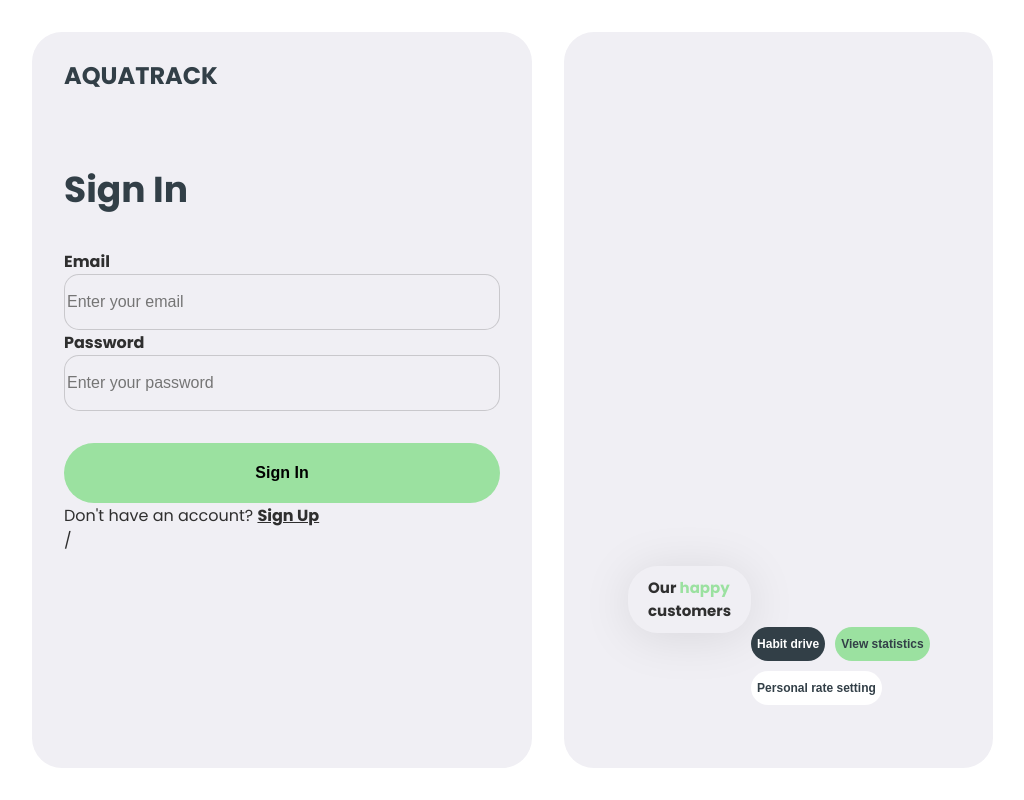
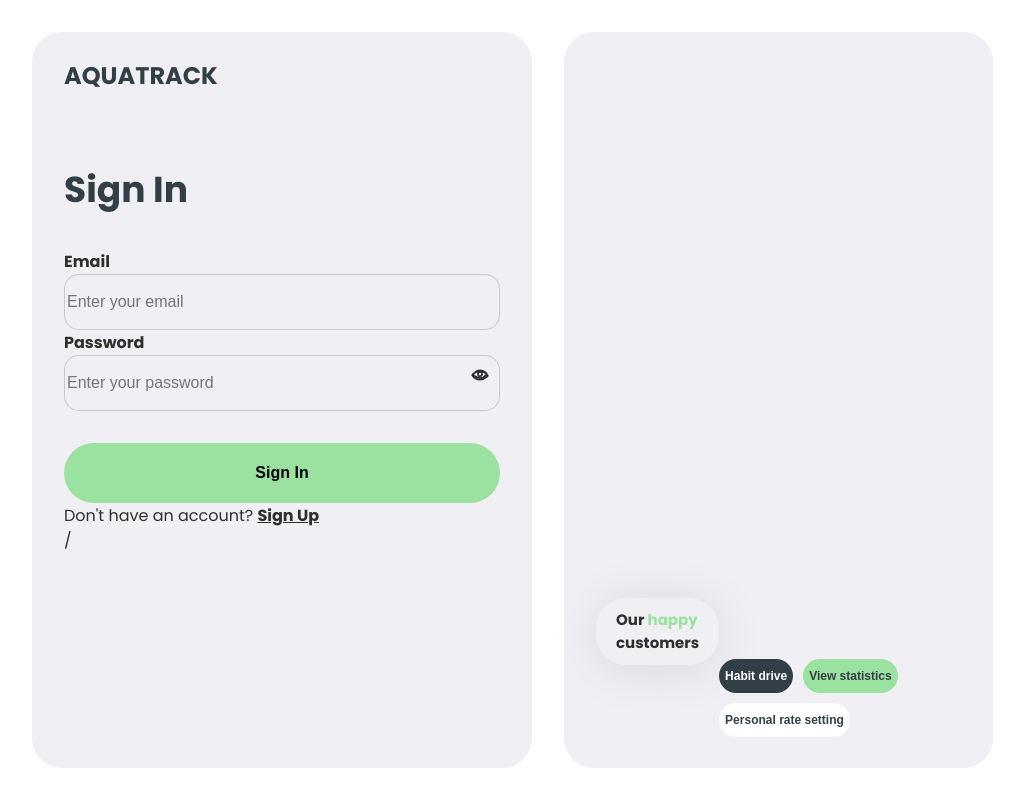
Before and after one commit to Marharyta23/CodeMasters, a React (Vite) app: page /signin in a window 1280 px wide. Shown: the whole page, without its empty margins (256-1280 px from the left). Built offline with nearby package versions, Linux system fonts and the light colour scheme.

Commit message:
add show/hide password for SignIn form

```diff
--- a/src/components/AdvantagesSection/AdvantagesSection.module.css
+++ b/src/components/AdvantagesSection/AdvantagesSection.module.css
@@ -1,9 +1,7 @@
 .advantageSection {
   width: 672px;
   height: 736px;
-  padding-left: 64px;
-  left: 32px;
-  top: 32px;
+  padding: 32px 32px 64px;
   border-radius: 30px;
   margin-left: 32px;
 
--- a/src/components/SignInForm/SignInForm.jsx
+++ b/src/components/SignInForm/SignInForm.jsx
@@ -1,6 +1,6 @@
 import { useDispatch } from "react-redux";
 import { logIn } from "../../redux/auth/operations";
-
+import { useState } from "react";
 import { useForm } from "react-hook-form";
 import { yupResolver } from "@hookform/resolvers/yup";
 import * as yup from "yup";
@@ -65,6 +65,13 @@ const SignInForm = () => {
     resolver: yupResolver(schema),
   });
 
+  // Показ та приховування паролю
+  const [showPassword, setShowPassword] = useState(false);
+
+  const togglePasswordVisibility = () => {
+    setShowPassword(!showPassword);
+  };
+
   // Обробник подання форми
   const onSubmit = (data) => {
     // data.preventDefault();
@@ -97,12 +104,44 @@ const SignInForm = () => {
         </div>
         <div>
           <label className={css.signUInFormLabel}>Password</label>
-          <input
-            className={css.signInFormInput}
-            type="password"
-            placeholder="Enter your password"
-            {...register("password")}
-          />
+          <div style={{ position: "relative" }}>
+            <input
+              className={css.signInFormInput}
+              type={showPassword ? "text" : "password"}
+              placeholder="Enter your password"
+              {...register("password")}
+            />
+            <svg
+              onClick={togglePasswordVisibility}
+              xmlns="http://www.w3.org/2000/svg"
+              fill="none"
+              viewBox="0 0 24 24"
+              stroke="currentColor"
+              className={css.passwordToggleIcon}
+              style={{
+                position: "absolute",
+                right: 10,
+                top: 10,
+                cursor: "pointer",
+              }}
+            >
+              {showPassword ? (
+                <path
+                  strokeLinecap="round"
+                  strokeLinejoin="round"
+                  strokeWidth="2"
+                  d="M13.875 18.825a10.05 10.05 0 01-3.875.825c-5.25 0-9.538-4.033-10.528-9.2a.748.748 0 01.128-.53.744.744 0 01.53-.24c5.255-.007 9.548-4.033 10.537-9.2a.74.74 0 01.126-.531.748.748 0 01.53-.24c5.255.007 9.548 4.033 10.537 9.2a.748.748 0 01-.128.53.744.744 0 01-.53.24c-5.255.007-9.548 4.033-10.537 9.2a.74.74 0 01-.126.531.748.748 0 01-.53.24zm1.48-8.697a2 2 0 10-2.754-2.754l2.754 2.754zm-4.195-4.195a6.496 6.496 0 00-2.26.256c-3.327 1.13-6.172 3.975-7.303 7.302a6.488 6.488 0 000 4.52c1.13 3.327 3.975 6.172 7.302 7.303a6.488 6.488 0 004.52 0c3.327-1.13 6.172-3.975 7.303-7.302a6.488 6.488 0 000-4.52c-1.13-3.327-3.975-6.172-7.302-7.303a6.488 6.488 0 00-4.52 0c-.78.265-1.504.646-2.147 1.129l2.026 2.025a2 2 0 102.754-2.754l-2.025-2.026z"
+                />
+              ) : (
+                <path
+                  strokeLinecap="round"
+                  strokeLinejoin="round"
+                  strokeWidth="2"
+                  d="M12 6.375c-2.975 0-5.4 1.5-7.134 3.716a1.738 1.738 0 000 2.818C6.6 14.125 9.025 15.625 12 15.625c2.975 0 5.4-1.5 7.134-3.716a1.738 1.738 0 000-2.818C17.4 7.875 14.975 6.375 12 6.375zM12 13.375a2.5 2.5 0 110-5 2.5 2.5 0 010 5zm8.292-1.292a1 1 0 01.707 1.707C18.6 15.875 15.425 17.625 12 17.625c-3.425 0-6.6-1.75-8.998-4.835a1 1 0 010-1.414C5.4 9.125 8.575 7.375 12 7.375c3.425 0 6.6 1.75 8.998 4.835.39.39.39 1.024 0 1.414z"
+                />
+              )}
+            </svg>
+          </div>
           {errors.password && <p>{errors.password.message}</p>}
         </div>
         <button className={css.signInBtn} type="submit">
--- a/src/components/SignInForm/SignInForm.module.css
+++ b/src/components/SignInForm/SignInForm.module.css
@@ -45,3 +45,8 @@
   color: var(--main-color);
   font-weight: 700;
 }
+/*icon*/
+.passwordToggleIcon {
+  width: 20px;
+  height: 20px;
+}
--- a/src/components/SignUpForm/SignUpForm.jsx
+++ b/src/components/SignUpForm/SignUpForm.jsx
@@ -25,6 +25,7 @@ const SignUpForm = () => {
   const isLoggedIn = useSelector(selectIsLoggedIn);
   const navigate = useNavigate();
 
+  // Використання react-hook-form для управління формою
   const {
     register: registerInput,
     handleSubmit,
@@ -32,7 +33,7 @@ const SignUpForm = () => {
   } = useForm({
     resolver: yupResolver(schema),
   });
-
+  // Показ та приховування паролю та повторного паролю
   const [showPassword, setShowPassword] = useState(false);
   const [showRepeatPassword, setShowRepeatPassword] = useState(false);
 
@@ -44,6 +45,7 @@ const SignUpForm = () => {
     setShowRepeatPassword(!showRepeatPassword);
   };
 
+  // Обробник подання форми
   const onSubmit = (data) => {
     // data.preventDefault();
 
```
